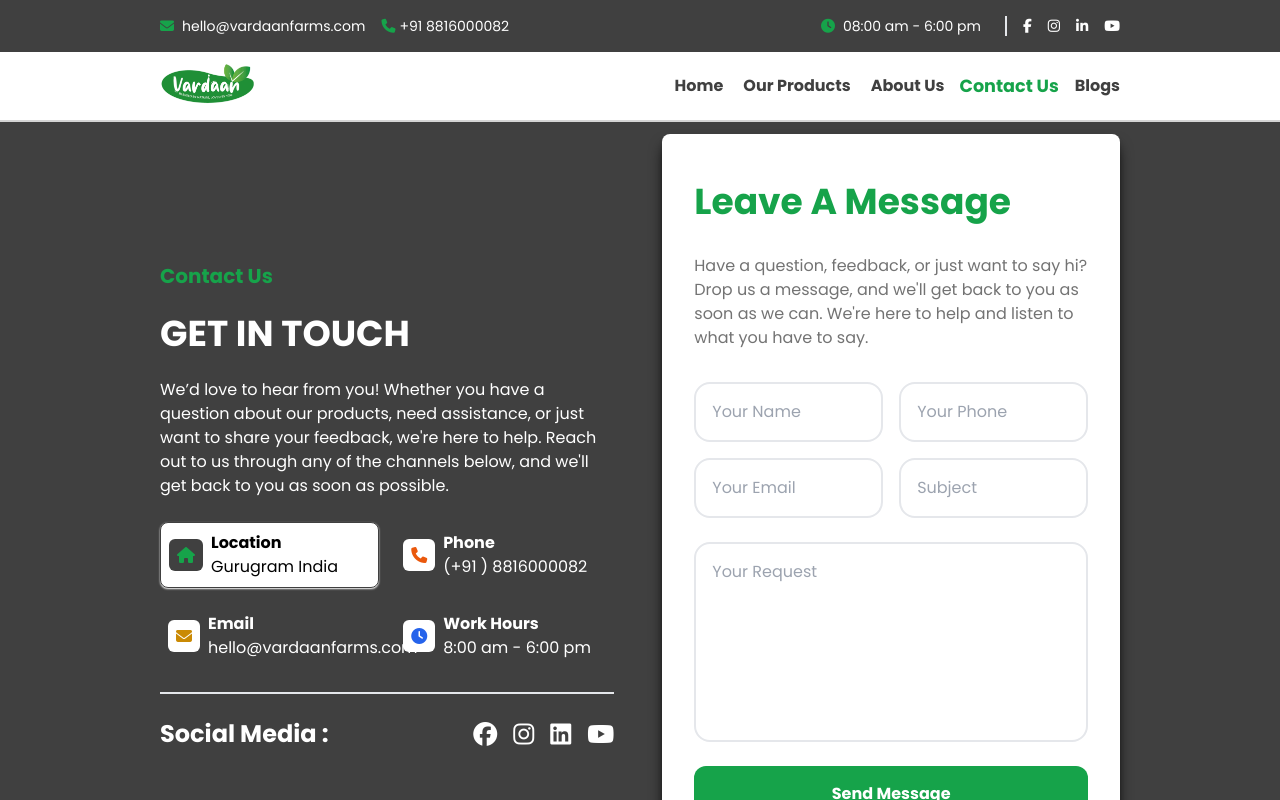
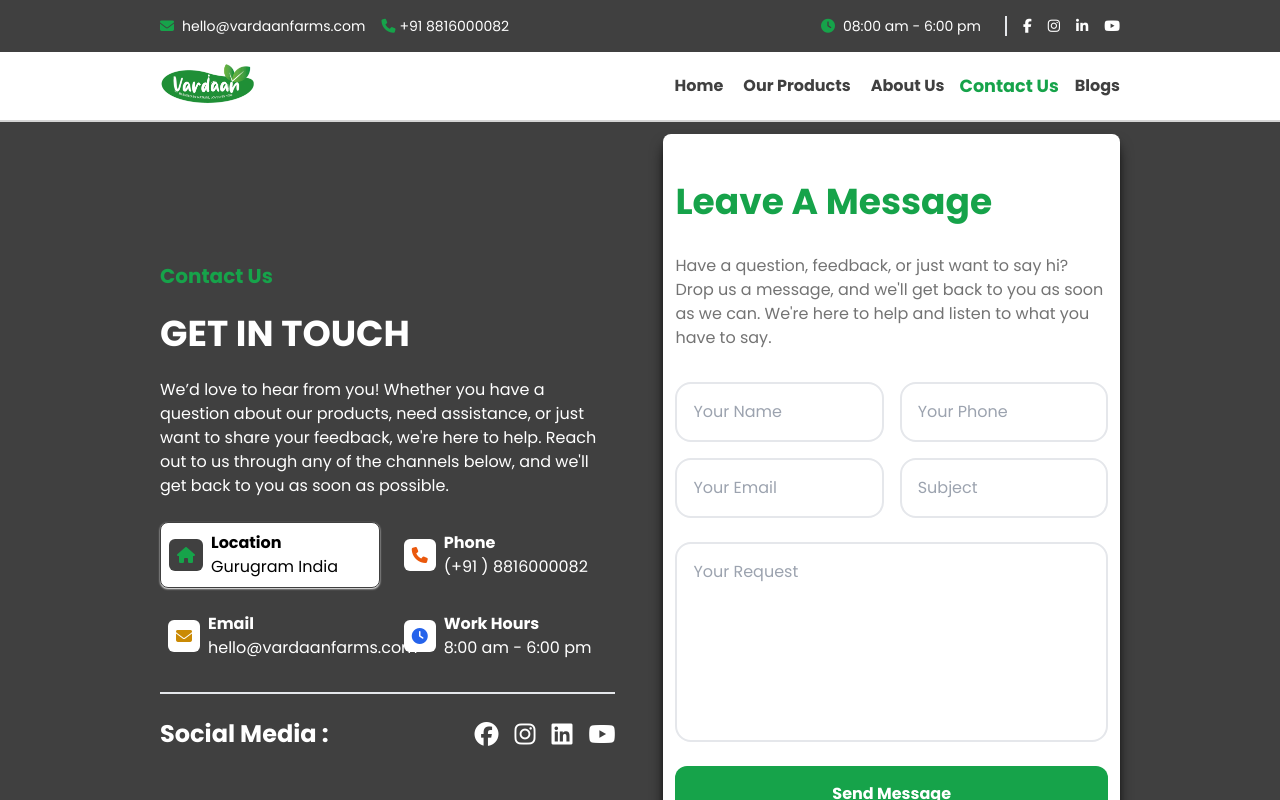
Before and after one commit to mayank20011/VardaanFarms-Website, a React (Vite) app: page /contactUs in a window 1280 px wide. Shown: the top 800 px of the page. Built offline with nearby package versions, Linux system fonts and the light colour scheme; no server answers.

Commit message:
Corrected ContactUs Page

```diff
--- a/src/Components/ProductSwiper/swiper.css
+++ b/src/Components/ProductSwiper/swiper.css
@@ -26,7 +26,7 @@
 html {
   scroll-behavior: smooth;
 }
-
-/* *{
+/*
+*{
   border:1px solid black;
 } */
--- a/src/Pages/ContactUs/ContactUs.jsx
+++ b/src/Pages/ContactUs/ContactUs.jsx
@@ -179,7 +179,7 @@ function ContactUs({totalPaddingToGive}) {
           {/* form */}
           <form
             onSubmit={handleSubmit}
-            className="lg:w-1/2 bg-white w-full text-black px-8 py-8 sm:py-12 rounded-lg flex flex-col gap-4 sm:gap-8 shadow-lg shadow-black mb-8 lg:mt-6"
+            className="lg:w-1/2 bg-white w-full text-black px-3 py-8 sm:py-12 rounded-lg flex flex-col gap-4 sm:gap-8 shadow-lg shadow-black mb-8 lg:mt-6"
             ref={form}
           >
             <h1 className="text-2xl sm:text-4xl font-bold text-green-600">
@@ -191,13 +191,13 @@ function ContactUs({totalPaddingToGive}) {
               to help and listen to what you have to say.
             </p>
 
-            <div className="grid gap-6">
+            <div className="grid gap-6 w-full">
               {/* Name, phoneNo, Email, Subject */}
               <div className="grid gap-4 sm:grid-cols-2">
                 <input
                   type="text"
                   placeholder="Your Name"
-                  className="outline-none p-4 border-2 rounded-2xl"
+                  className="outline-none p-4 border-2 rounded-2xl w-full"
                   name="name"
                 />
                 <input
```
Also changed, not shown: src/Components/showcaseSwiper/ShowcaseSwiper.jsx (+0 -12 lines).
